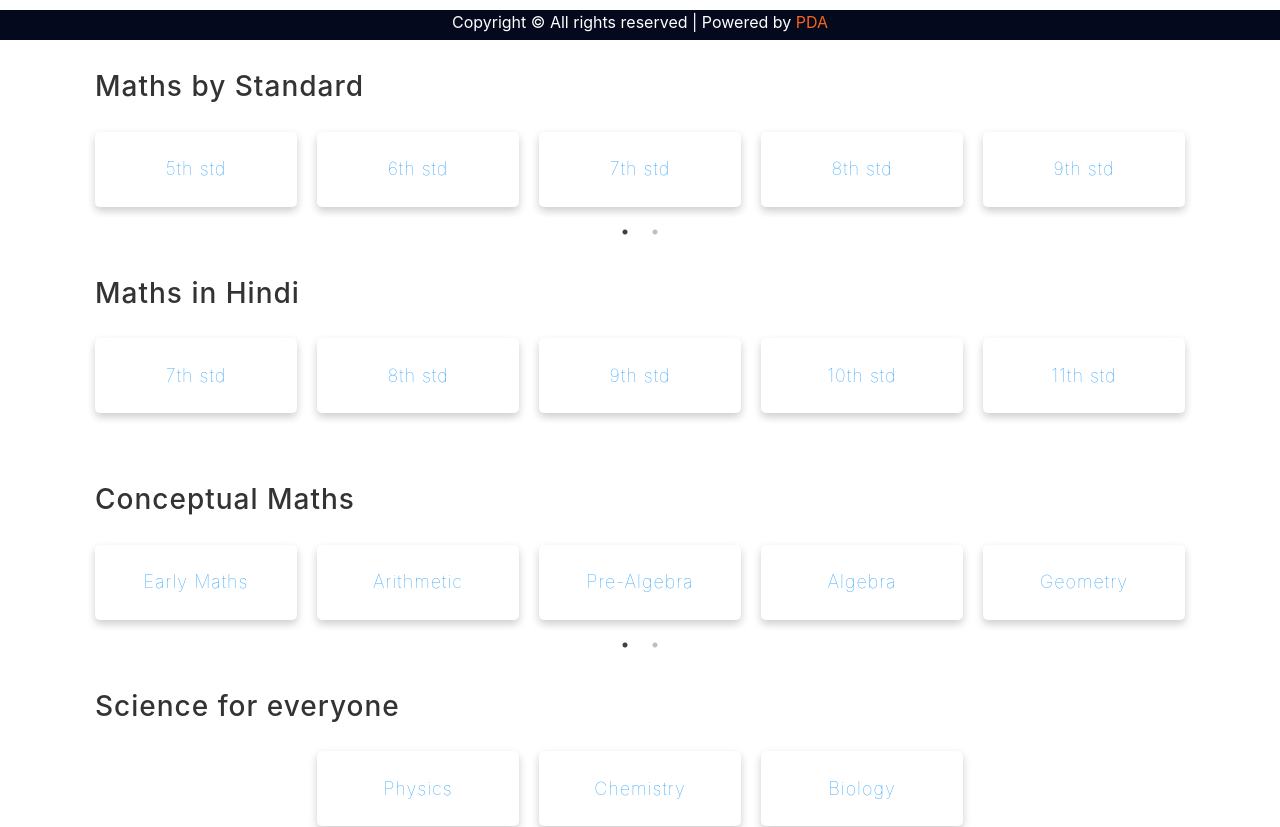
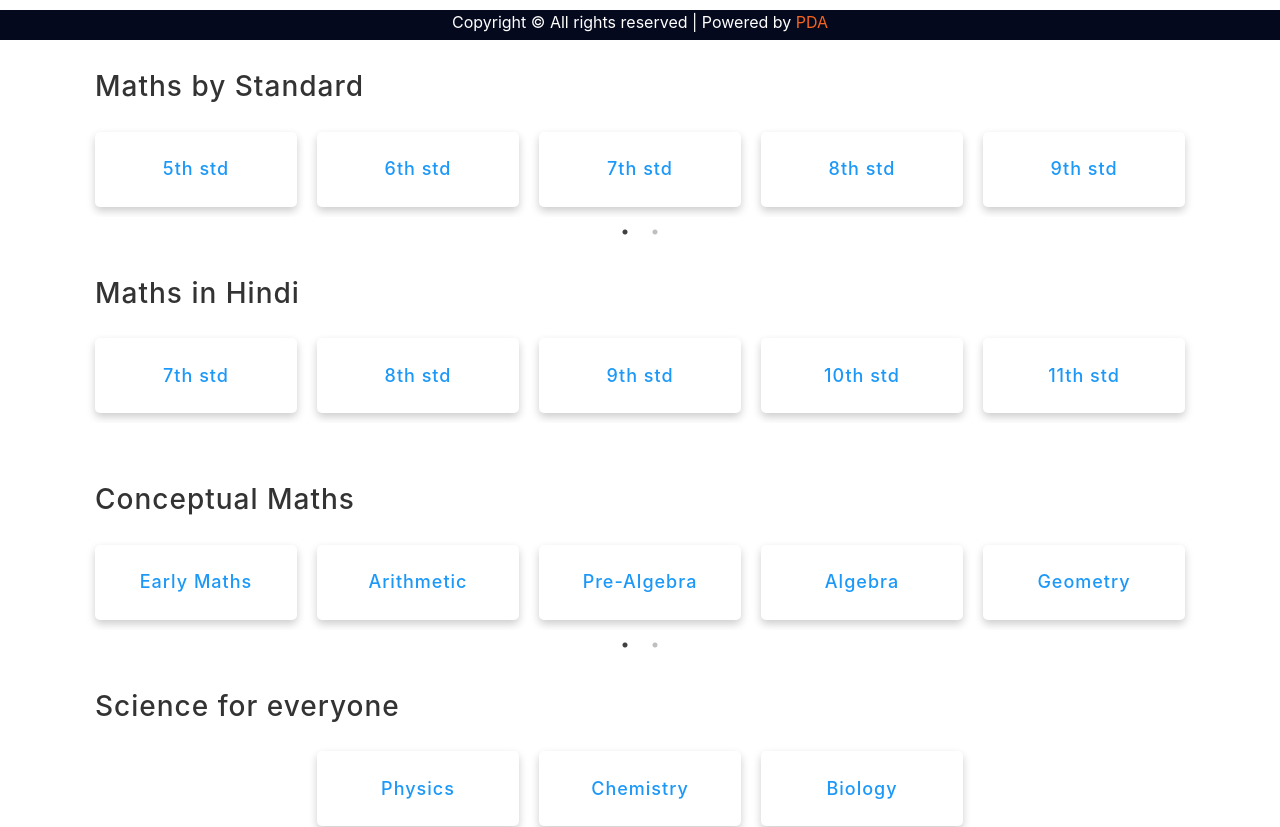
Before and after one commit to PanthraxDigital/SE_Learning, a React (Create React App) app in the folder se_e_learning/: page / in a window 1280 px wide. Shown: the part 760-1587 px from the top of the page. Built offline with nearby package versions, Linux system fonts and the light colour scheme.

Commit message:
made the text bold

```diff
--- a/se_e_learning/src/styles/main.css
+++ b/se_e_learning/src/styles/main.css
@@ -2220,10 +2220,9 @@ body.mobile-nav-active #mobile-nav-toggle {
   box-shadow: 0 4px 8px 0 rgba(0, 0, 0, 0.2);
   transition: 0.3s;
   border-radius: 5px; /* 5px rounded corners */
-
   font-size: 18px;
   cursor: pointer;
-  font-weight: 100;
+  font-weight: 500;
   display: flex;
   text-align: center;
   align-content: center;
```
